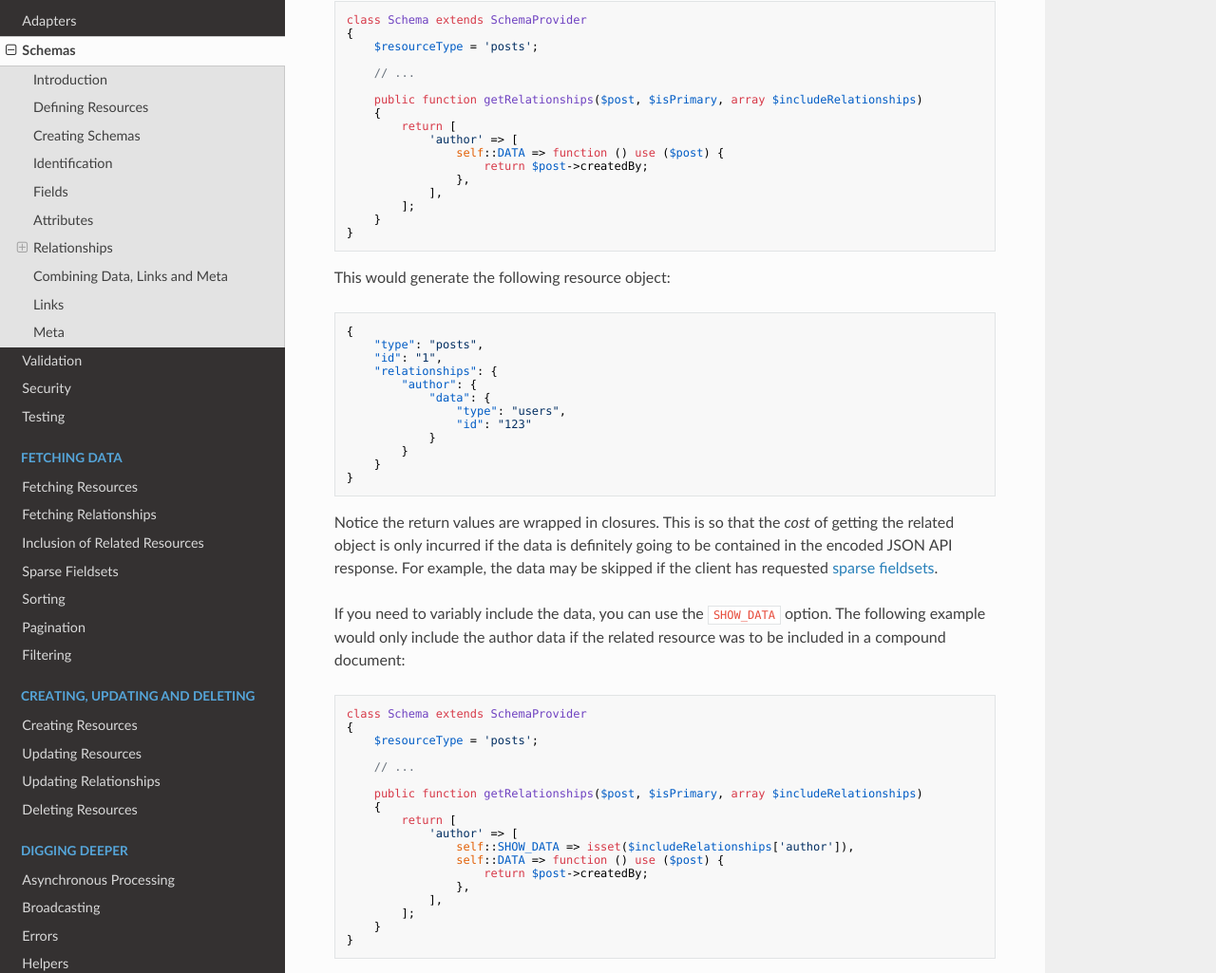
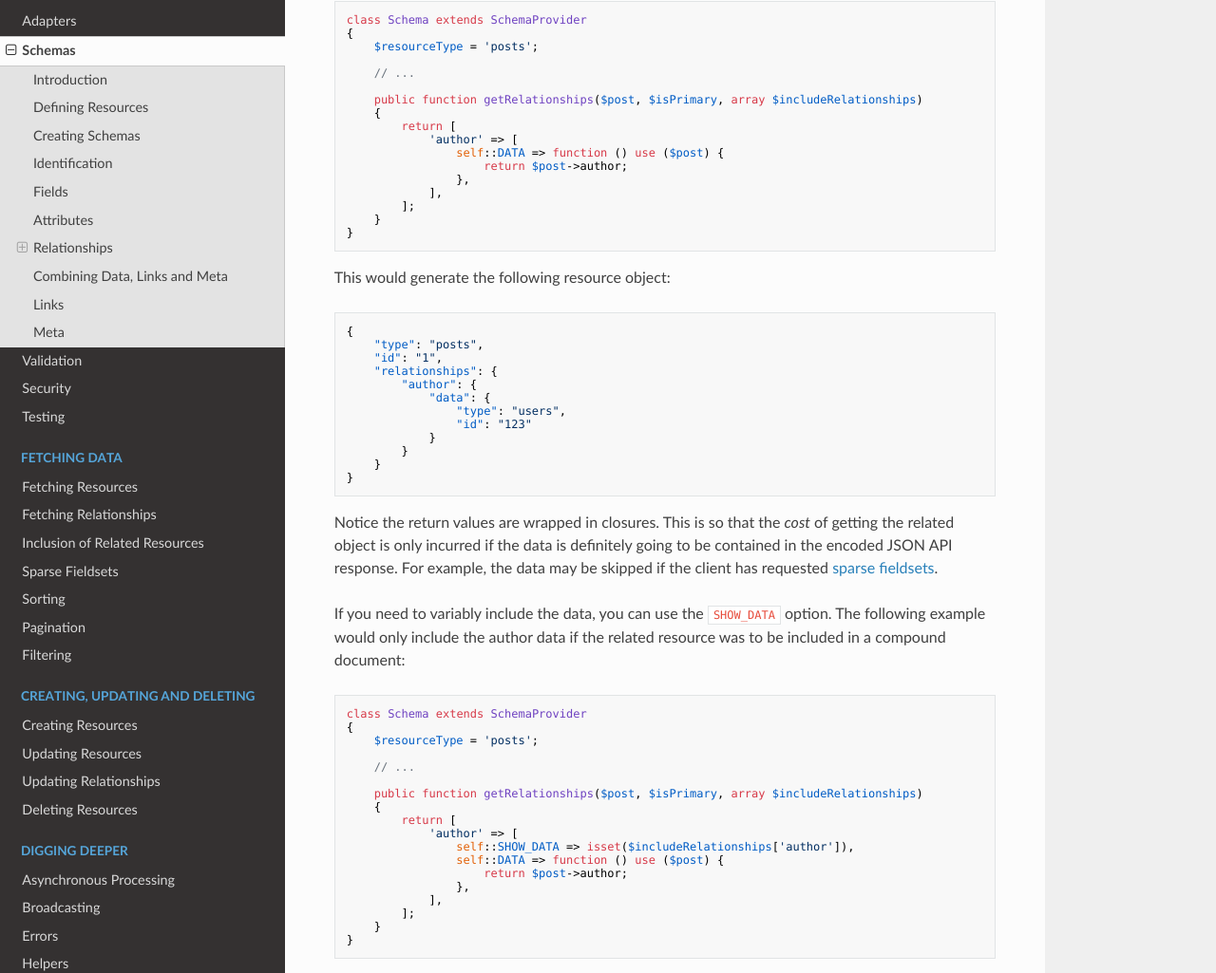
Before and after one commit to cloudcreativity/laravel-json-api, an MkDocs documentation site: the page built from docs/basics/schemas.md, in a window 1280 px wide and 1400 px high, scrolled down 3951 px. Shown: the part 92-1117 px from the top of the window at 95% size. Built offline with MkDocs 1.6.1, drawn with Linux system fonts in a browser that asks for light colours; nearby versions of some CDN libraries; old or Windows-style settings are respelled for this version of MkDocs; some of the changed text lies outside the part shown.

Commit message:
[Docs] Update example in schema chapter (#453)

```diff
--- a/docs/basics/schemas.md
+++ b/docs/basics/schemas.md
@@ -211,7 +211,7 @@ class Schema extends SchemaProvider
         return [
             'author' => [
                 self::DATA => function () use ($post) {
-                    return $post->createdBy;
+                    return $post->author;
                 },
             ],
         ];
@@ -256,7 +256,7 @@ class Schema extends SchemaProvider
             'author' => [
                 self::SHOW_DATA => isset($includeRelationships['author']),
                 self::DATA => function () use ($post) {
-                    return $post->createdBy;
+                    return $post->author;
                 },
             ],
         ];
@@ -337,7 +337,7 @@ class Schema extends SchemaProvider
                 self::SHOW_RELATED => true,
                 self::SHOW_DATA => isset($includeRelationships['author']),
                 self::DATA => function () use ($post) {
-                    return $post->createdBy;
+                    return $post->author;
                 },
             ],
         ];
```
